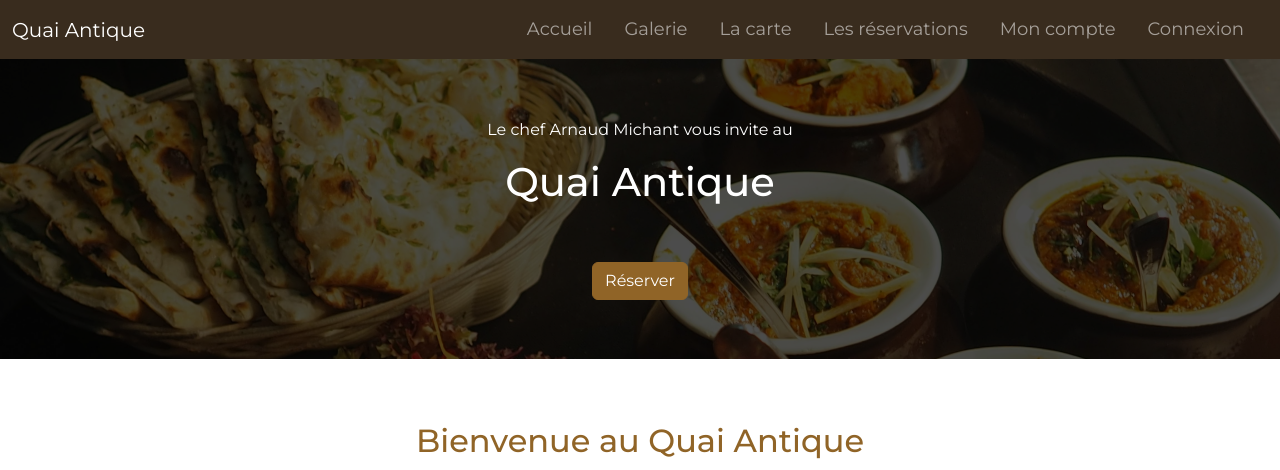
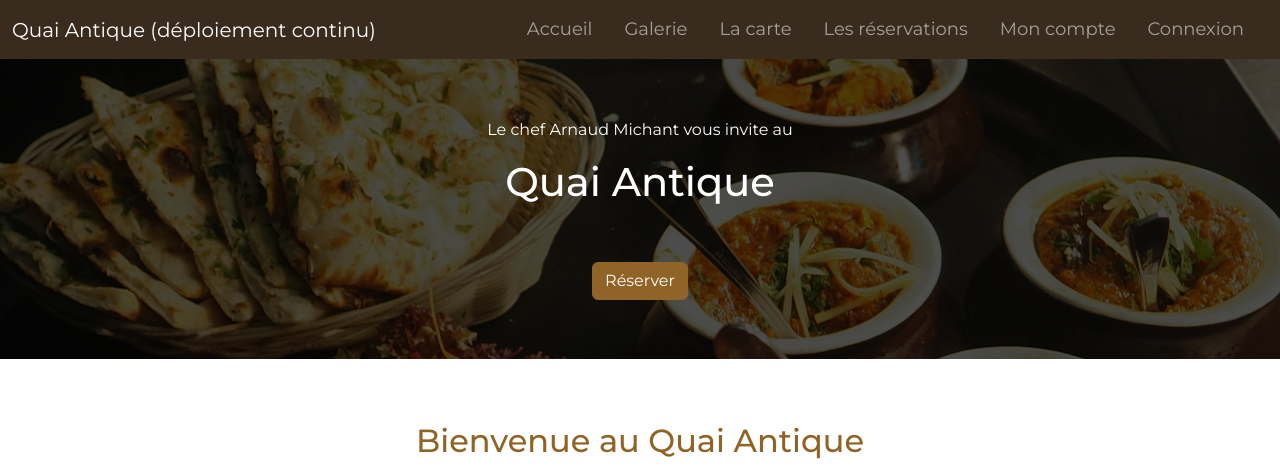
Before and after one commit to Laurie1985/quaiAntique, a website with bundled scripts: page index.html in a window 1280 px wide. Shown: the top 470 px of the page. Built offline with nearby package versions, Linux system fonts and the light colour scheme; files whose address does not match are found by name; a web font is replaced by a local one.

Commit message:
chgt titre pour le déploiement continu

```diff
--- a/index.html
+++ b/index.html
@@ -14,7 +14,7 @@
 		<header>
             <nav class="navbar navbar-expand-lg bg-dark" data-bs-theme="dark">
                 <div class="container-fluid">
-                    <a class="navbar-brand" href="#">Quai Antique</a>
+                    <a class="navbar-brand" href="#">Quai Antique (déploiement continu)</a>
                     <button class="navbar-toggler" type="button" data-bs-toggle="collapse" data-bs-target="#navbarSupportedContent" aria-controls="navbarSupportedContent" aria-expanded="false" aria-label="Toggle navigation">
                         <span class="navbar-toggler-icon"></span>
                     </button>
```
